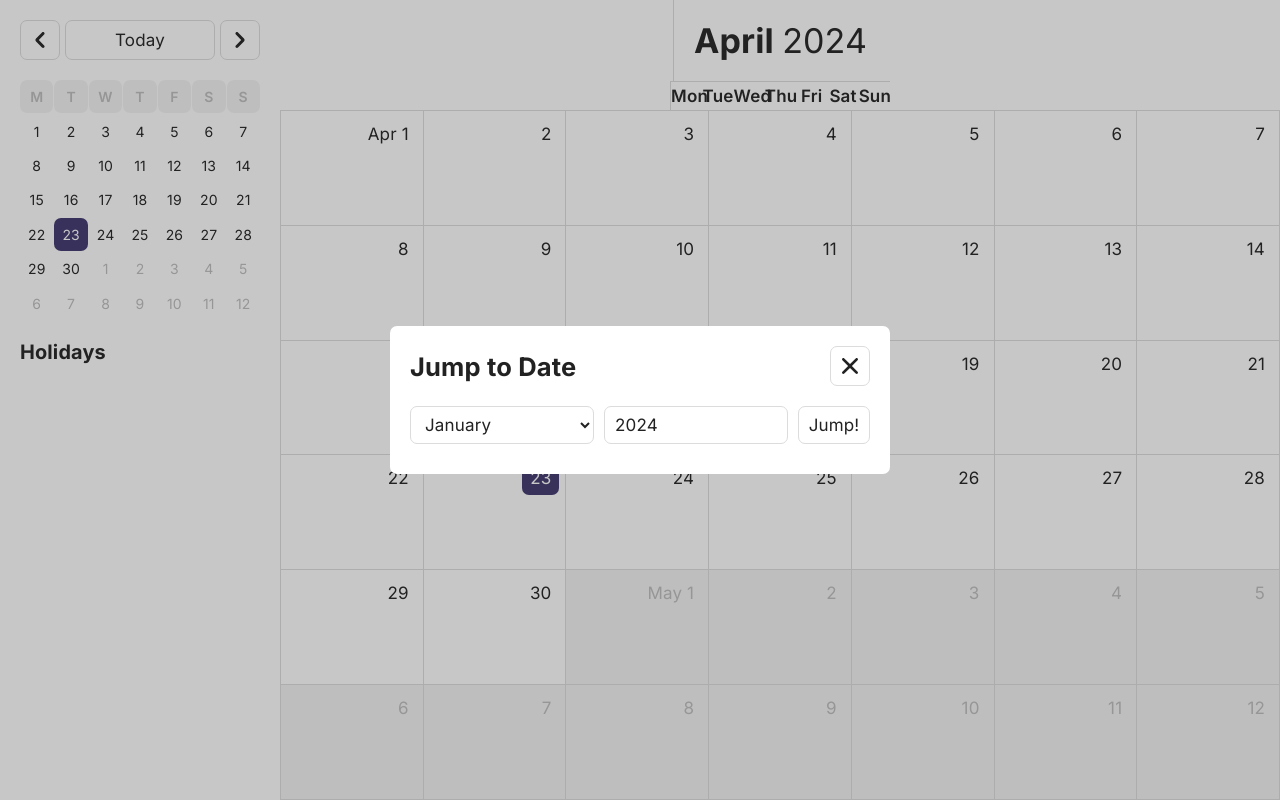
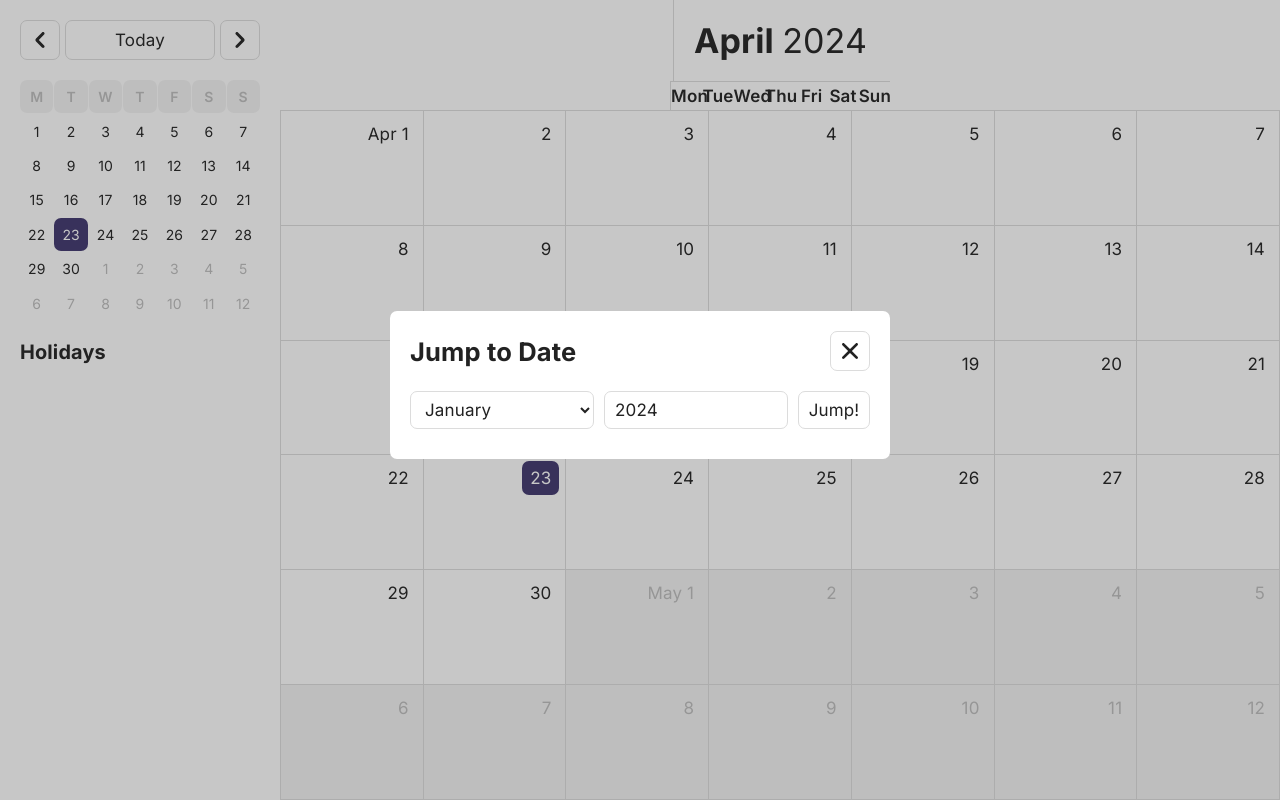
Before and after one commit to caganseyrek/SirPuffin, a website built with Vite: page index.html in a window 1280 px wide. Built offline with nearby package versions, Linux system fonts and the light colour scheme.

Commit message:
Small fixes to code styling

```diff
--- a/src/style.css
+++ b/src/style.css
@@ -46,6 +46,7 @@ body.darkmode {
     --not-current-bg: #0C0C0C;
 }
 
+/* Removed temporarily
 div#drag-region {
     -webkit-app-region: drag;
     position: fixed;
@@ -54,6 +55,7 @@ div#drag-region {
     width: calc(100vw - 280px);
     height: 81px;
 }
+*/
 
 h1,
 h2,
@@ -243,7 +245,7 @@ div#modal-container {
     width: 500px;
     padding: 20px;
     box-sizing: border-box;
-    margin: auto;
+    margin: 0px auto 30px auto;
 }
 
 div#modal-header {
```
Also changed, not shown: index.html (+1 -1 lines), src/calendar.js (line endings or trailing spaces).
